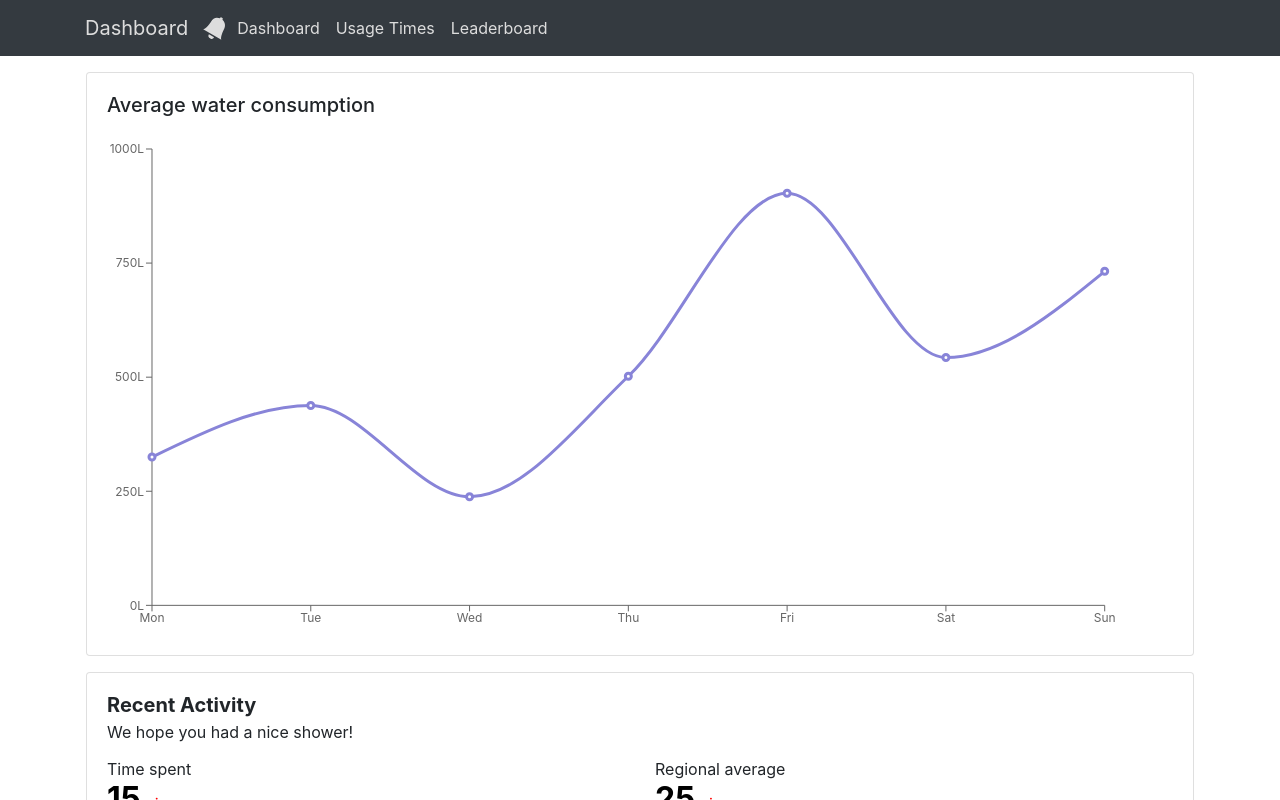
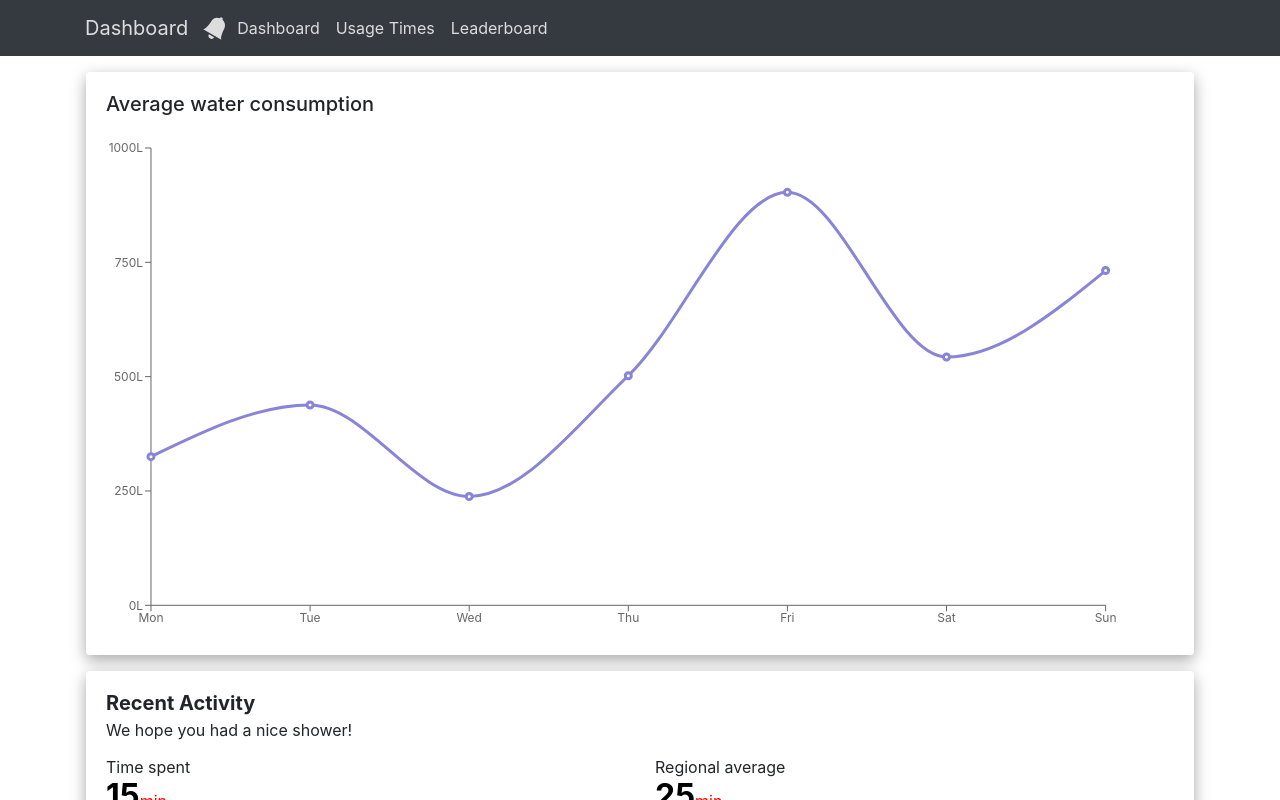
Before and after one commit to hatemets/water-app, a React (Create React App) app: page / in a window 1280 px wide. Shown: the top 800 px of the page. Built offline with nearby package versions, Linux system fonts and the light colour scheme.

Commit message:
Add shadowing

```diff
--- a/src/components/Leaderboard.js
+++ b/src/components/Leaderboard.js
@@ -9,7 +9,7 @@ import ListItem from './ListItem';
 
 const Leaderboard = () => (
 	<>
-		<Card className="top-card" style={{ border: 0 }}>
+		<Card className="top-card" style={{ boxShadow: "none" }}>
 			<Card.Body className="line-tight">
 				<Card.Title style={{ color: "red", fontWeight: "bold", textAlign: "center", marginBottom: 0 }}>POSITION</Card.Title>
 				<Card.Text style={{ color: "red", fontWeight: "bold", textAlign: "center", paddingTop: 0 }}><span style={{ fontSize: 52, color: "black" }}>7</span>th</Card.Text>
--- a/src/index.css
+++ b/src/index.css
@@ -50,6 +50,13 @@
 }
 
 
+/* Card body */
+.card {
+	border: none !important;
+	box-shadow: rgba(0, 0, 0, 0.35) 0px 5px 15px;
+}
+
+
 /* List */
 .list > * {
 	text-align: center;
```
